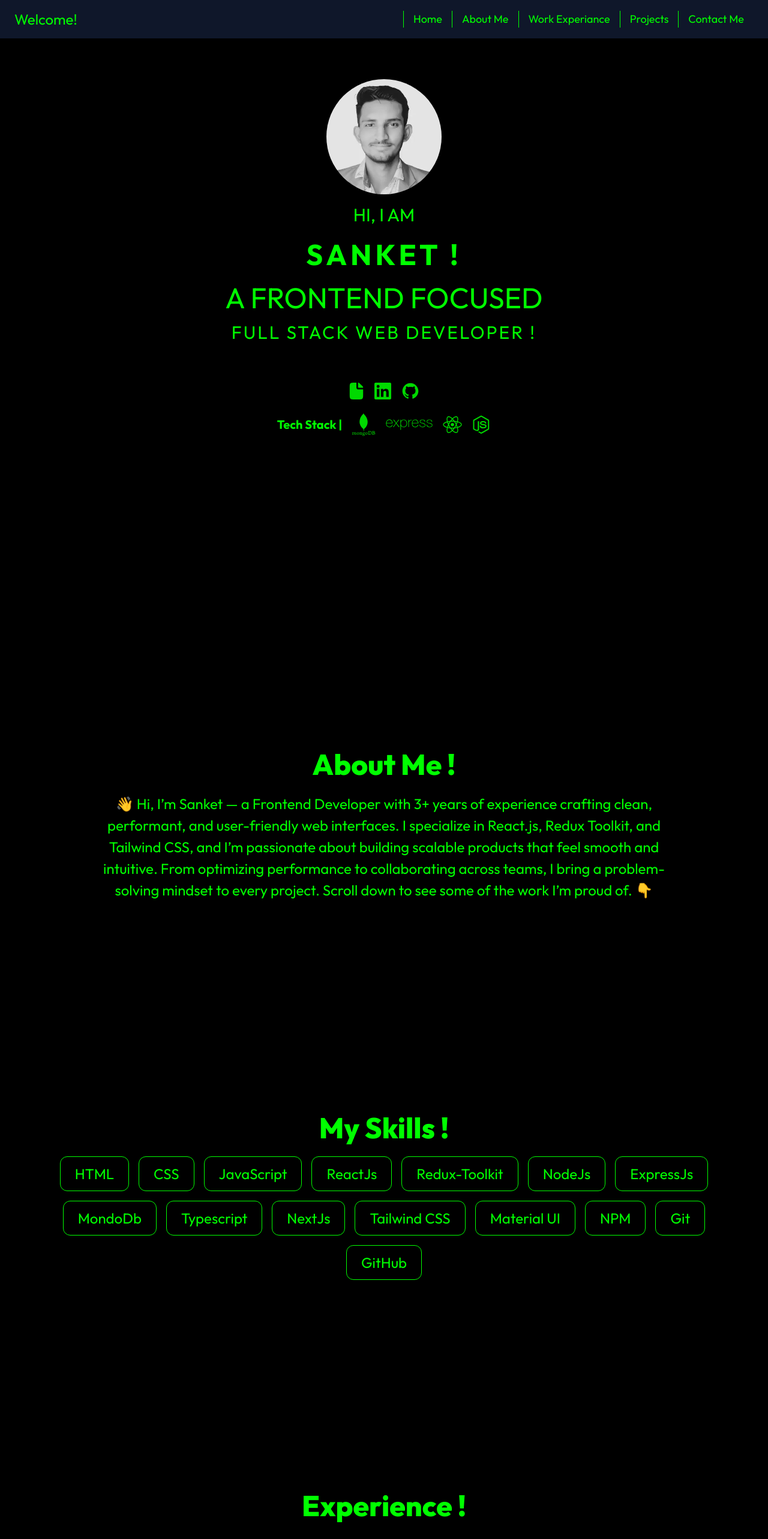
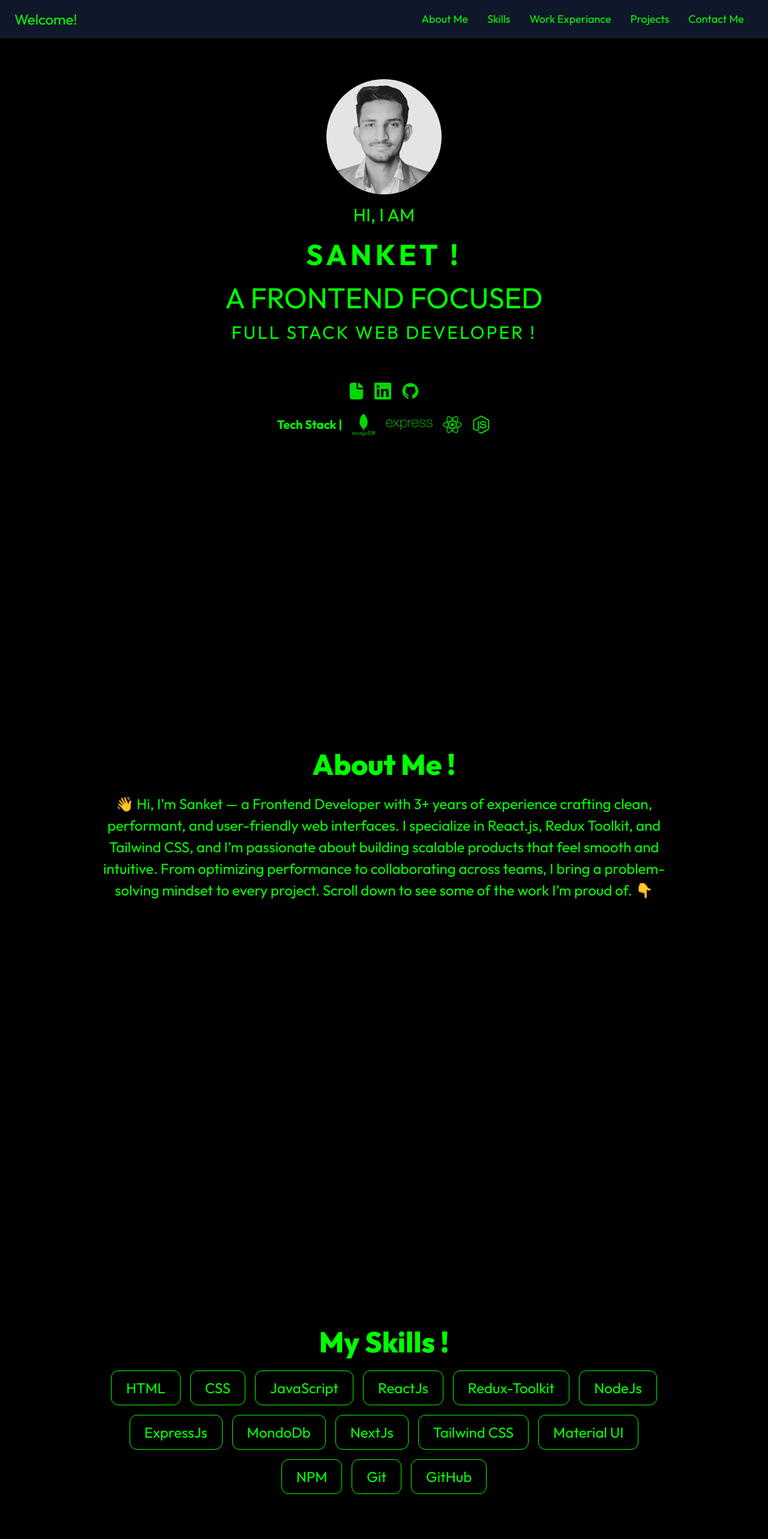
Before and after one commit to sanketnchaware/Portfolio-React, a React (Create React App) app: page / in a window 1280 px wide. Shown: the top 2566 px of the page at 60% size. Built offline with nearby package versions, Linux system fonts and the light colour scheme; no server answers.

Commit message:
updated build

```diff
--- a/src/Components/About.jsx
+++ b/src/Components/About.jsx
@@ -1,6 +1,4 @@
 import React from "react";
-import Card from "./Card";
-
 
 const About = () => {
   return (
@@ -22,60 +20,6 @@ const About = () => {
           </div>
         </div>
       </div>
-
-      <div className="grid grid-cols-1 py-20  sm:items-start items-center  justify-between gap-10 w-11/12  mx-auto">
-        {/* <div>
-          <h1 className="text-2xl font-semibold sm:text-left text-center">
-            Get to know me !
-          </h1>
-
-          <br />
-          <div className="text-xl sm:text-2xl space-y-6 sm:space-y-2 sm:text-left text-center">
-            {" "}
-            <p>
-              Web Applications that leads to the success of the overall product.
-              Check out some of my work in the Projects section.
-            </p>{" "}
-            <p>
-              I'm a Frontend Web Developer building the Front-end of Websites.
-              Feel free to Connect or Follow me on my Linkedin.
-            </p>
-            <p>
-              I'm open to Job opportunities where I can contribute, learn and
-              grow. If you have a good opportunity that matches my skills and
-              experience then don't hesitate to contact me.
-            </p>
-            <br />
-            <CutomButton title="Contact" />
-          </div>
-        </div> */}
-        <div>
-          <p className="heading   text-center">My Skills !</p>
-
-          <br />
-          <div className="flex justify-center  flex-wrap gap-4  items-center">
-            {[
-              "HTML",
-              "CSS",
-              "JavaScript",
-              "ReactJs",
-              "Redux-Toolkit",
-              "NodeJs",
-              "ExpressJs",
-              "MondoDb",
-              "Typescript",
-              "NextJs",
-              "Tailwind CSS",
-              "Material UI",
-              "NPM",
-              "Git",
-              "GitHub",
-            ].map((skill) => {
-              return <Card content={skill} />;
-            })}
-          </div>
-        </div>
-      </div>
     </div>
   );
 };
--- a/src/Components/Experiance.jsx
+++ b/src/Components/Experiance.jsx
@@ -23,7 +23,7 @@ const Experiance = () => {
         <ul className="list-disc space-y-4 pl-6 ">
           <li className="text-xl">
             Built and optimized responsive websites using Next.js and Tailwind
-            CSS, ensuring fast load times, SEO readiness, and smooth
+            CSS, ensuring fast load times and smooth
             cross-device user experiences.
           </li>
           <li className="text-xl">
--- a/src/Components/Footer.jsx
+++ b/src/Components/Footer.jsx
@@ -14,37 +14,23 @@ const Footer = () => {
           </p>
         </div>
         <div>
-          <p className="sm:block hidden text-2xl">SOCIAL</p>
-          <br />
           <div className="flex items-center justify-between gap-4">
             {[
               {
                 image:
                   "https://d33wubrfki0l68.cloudfront.net/7f29579dde49e02480372aa49f7189c5536b0118/34b92/assets/png/linkedin-ico.png",
-                url: "/https://www.linkedin.com/in/sanketnchaware/",
+                url: "https://www.linkedin.com/in/sanketnchaware/",
               },
               {
                 image:
                   "https://d33wubrfki0l68.cloudfront.net/5557d5a11584d7201a38ee1a95200f57a4cc0f88/15085/assets/png/github-ico.png",
-                url: "/https://github.com/sanketnchaware",
+                url: "https://github.com/sanketnchaware",
               },
-              // {
-              //   image:
-              //     "https://d33wubrfki0l68.cloudfront.net/ef67339f7016cb09ba66366c1dc9145ac69f2a21/feca1/assets/png/twitter-ico.png",
-              //   url: "#",
-              // },
-              // {
-              //   image:
-              //     "https://d33wubrfki0l68.cloudfront.net/493f1aa6da674c05bc606ba5b9e8092b881e8626/67c76/assets/png/yt-ico.png",
-              //   url: "#",
-              // },
-            ].map(({ image, url }) => {
-              return (
-                <a href={url} target="_blank" rel="noopener noreferrer">
-                  <img className="w-10 h-10" src={image} alt="LinkedIn" />
-                </a>
-              );
-            })}
+            ].map(({ image, url }) => (
+              <a href={url} target="_blank" rel="noopener noreferrer" key={url}>
+                <img className="w-10 h-10" src={image} alt="Social Icon" />
+              </a>
+            ))}
           </div>
         </div>
       </div>
--- a/src/Components/Home.jsx
+++ b/src/Components/Home.jsx
@@ -4,23 +4,19 @@ import About from "./About";
 import Projects from "./Projects";
 import Contact from "./Contact";
 // import Typewriter from "typewriter-effect";
-import gsap from "gsap/dist/gsap";
-import ScrollTrigger from "gsap/dist/ScrollTrigger";
+// import gsap from "gsap/dist/gsap";
+// import ScrollTrigger from "gsap/dist/ScrollTrigger";
 import Experiance from "./Experiance";
+import Skills from "./Skills";
 
 const Home = () => {
-  gsap.registerPlugin(ScrollTrigger);
+  // gsap.registerPlugin(ScrollTrigger);
 
   const DownloadResume = () => {
-    // URL of the PDF file in the public directory
     const url = "/resume-fend.pdf";
-
-    // Create an invisible anchor element
     const link = document.createElement("a");
     link.href = url;
-    link.download = "SANKET_CHAWARE_FULLSTACK_RESUME.pdf"; // The file name for the download
-
-    // Programmatically click the link to trigger the download
+    link.download = "SANKET_CHAWARE_FULLSTACK_RESUME.pdf";
     document.body.appendChild(link);
     link.click();
     document.body.removeChild(link);
@@ -28,7 +24,7 @@ const Home = () => {
 
   return (
     <div id="home" className="snap_parent  space-y-10 sm:space-y-44 ">
-      <div className="snap_child mt-24 sm:m-auto sm:min-h-screen flex  items-center justify-center flex-col gap-20 ">
+      <div className=" mt-24 sm:m-auto sm:min-h-screen flex  items-center justify-center flex-col gap-20 ">
         <div className="w-11/12   sm:w-9/12 m-auto">
           <div className=" gap-4   h-full flex sm:flex-row flex-col-reverse items-center  justify-center">
             <div className="w-full mt-4 sm:mt-0">
@@ -109,14 +105,18 @@ const Home = () => {
 
       <About />
 
+      <div id="skills" className="">
+        <Skills />
+      </div>
+
       <div id="experiance" className="">
         <Experiance />
       </div>
 
-      <div id="projects" className="snap_child">
+      <div id="projects" className=" ">
         <Projects />
       </div>
-      <div id="contact" className="snap_child">
+      <div id="contact" className=" ">
         <Contact />
       </div>
     </div>
--- a/src/Components/Navbar.jsx
+++ b/src/Components/Navbar.jsx
@@ -4,13 +4,22 @@ const Navbar = () => {
   return (
     <nav className="flex bg-slate-900 fixed top-0  h-auto z-50 backdrop-blur-3xl  w-full px-6 py-4  justify-between drop-shadow-2xl decoration-purple-400">
       <div>
-        <p class="text-2xl">Welcome!</p>
+        <button
+          onClick={() => {
+            document.querySelector(`#home`).scrollIntoView({
+              behavior: "smooth",
+            });
+          }}
+          class="text-2xl"
+        >
+          Welcome!
+        </button>
       </div>
       <div className="navlinks  hidden sm:flex justify-between   w-fit  ">
         {React.Children.toArray(
           [
-            { name: "Home", url: "home" },
             { name: "About Me ", url: "about" },
+            { name: "Skills ", url: "skills" },
             { name: "Work Experiance", url: "experiance" },
             { name: "Projects", url: "projects" },
             { name: "Contact Me", url: "contact" },
--- a/src/Components/Skills.jsx
+++ b/src/Components/Skills.jsx
@@ -1,7 +1,62 @@
 import React from "react";
+import Card from "./Card";
 
 const Skills = () => {
-  return <div>Skills</div>;
+  return (
+    <div className="flex w-11/12 sm:w-9/12 m-auto   sm:min-h-screen items-center">
+      {/* <div>
+          <h1 className="text-2xl font-semibold sm:text-left text-center">
+            Get to know me !
+          </h1>
+
+          <br />
+          <div className="text-xl sm:text-2xl space-y-6 sm:space-y-2 sm:text-left text-center">
+            {" "}
+            <p>
+              Web Applications that leads to the success of the overall product.
+              Check out some of my work in the Projects section.
+            </p>{" "}
+            <p>
+              I'm a Frontend Web Developer building the Front-end of Websites.
+              Feel free to Connect or Follow me on my Linkedin.
+            </p>
+            <p>
+              I'm open to Job opportunities where I can contribute, learn and
+              grow. If you have a good opportunity that matches my skills and
+              experience then don't hesitate to contact me.
+            </p>
+            <br />
+            <CutomButton title="Contact" />
+          </div>
+        </div> */}
+      <div>
+        <p className="heading   text-center">My Skills !</p>
+
+        <br />
+        <div className="flex justify-center  flex-wrap gap-4  items-center">
+          {[
+            "HTML",
+            "CSS",
+            "JavaScript",
+            "ReactJs",
+            "Redux-Toolkit",
+            "NodeJs",
+            "ExpressJs",
+            "MondoDb",
+            // "Typescript",/
+            "NextJs",
+            "Tailwind CSS",
+            "Material UI",
+            "NPM",
+            "Git",
+            "GitHub",
+          ].map((skill) => {
+            return <Card content={skill} />;
+          })}
+        </div>
+      </div>
+    </div>
+  );
 };
 
 export default Skills;
--- a/src/index.css
+++ b/src/index.css
@@ -16,11 +16,11 @@ body {
 }
 
 .navlinks button:hover {
-  @apply border-b font-Outfit border-l-0 shadow-xl border-hackingGreen;
+  @apply border-b font-Outfit  shadow-xl border-hackingGreen;
 }
 
 .navlinks button {
-  @apply cursor-pointer text-lg m-auto px-4 border-l border-hackingGreen;
+  @apply cursor-pointer text-lg m-auto px-4  border-hackingGreen;
 }
 
 .heading {
```
